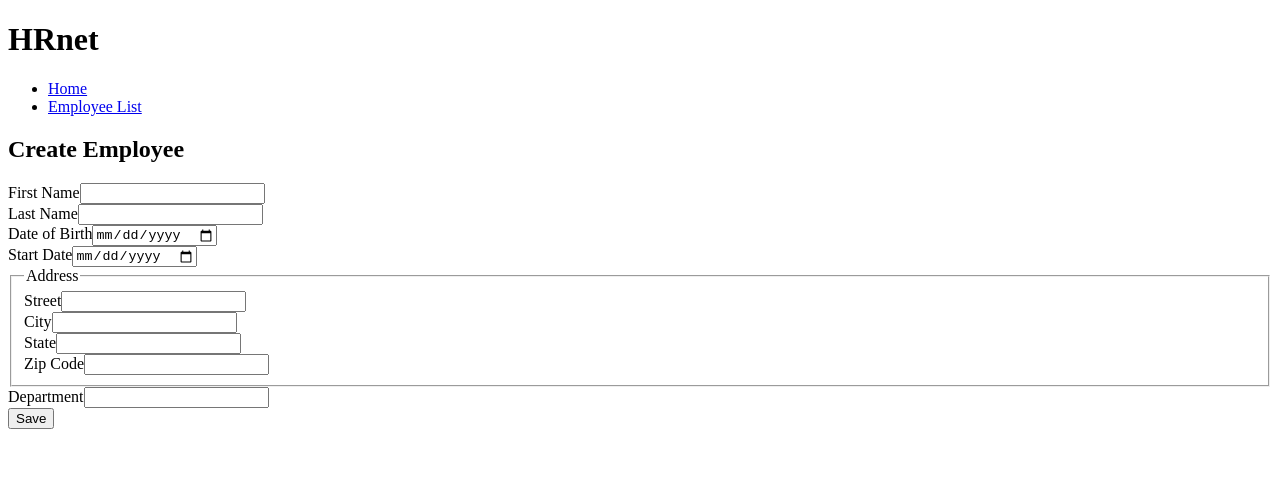
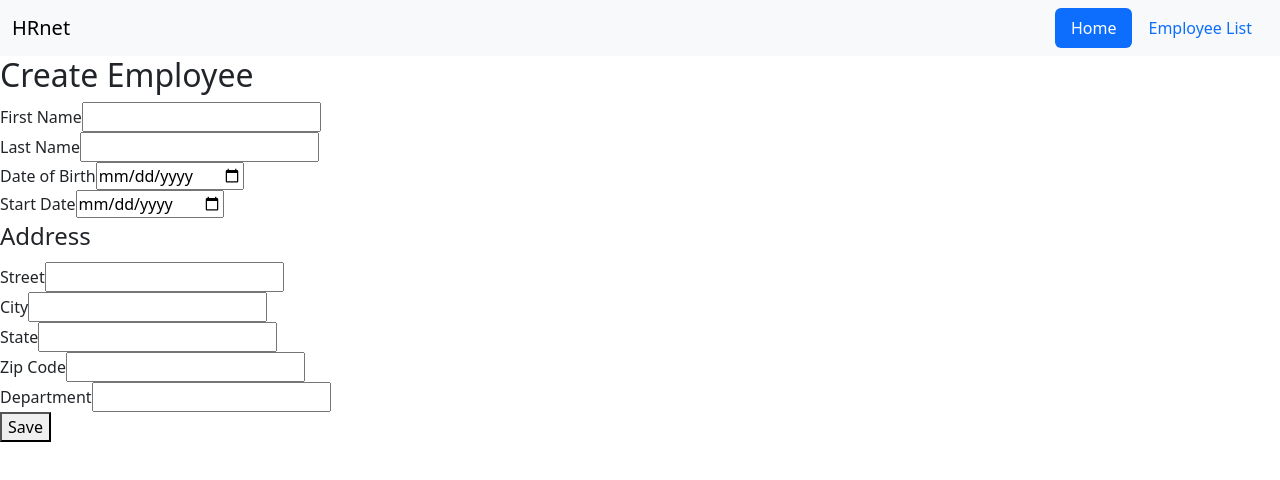
Before and after one commit to Thorekt/RobinOry_14_07072023, a React (Create React App) app: page / in a window 1280 px wide. Shown: the top 480 px of the page. Built offline with nearby package versions, Linux system fonts and the light colour scheme.

Commit message:
navbar base style

```diff
--- a/package.json
+++ b/package.json
@@ -3,12 +3,15 @@
   "version": "0.1.0",
   "private": true,
   "dependencies": {
+    "@popperjs/core": "^2.11.8",
     "@reduxjs/toolkit": "^1.9.5",
     "@testing-library/jest-dom": "^5.14.1",
     "@testing-library/react": "^13.0.0",
     "@testing-library/user-event": "^13.2.1",
+    "bootstrap": "^5.3.0",
     "eslint": "^7.32.0 || ^8.2.0",
     "react": "^18.2.0",
+    "react-bootstrap": "^2.8.0",
     "react-dom": "^18.2.0",
     "react-redux": "^8.1.1",
     "react-router": "^6.14.1",
--- a/src/App.jsx
+++ b/src/App.jsx
@@ -3,14 +3,15 @@
 import CreateEmployee from './app/pages/CreateEmployee';
 import EmployeeList from './app/pages/EmployeeList';
 import Error from './app/pages/Error';
-import Header from './app/components/Header';
+import NavBar from './app/components/NavBar';
+import 'bootstrap/dist/css/bootstrap.min.css';
 import './app/styles/app.css';
 
 function App() {
   return (
-    <div className="main">
+    <main>
       <Router>
-        <Header />
+        <NavBar />
         <div className="main-container">
           <Routes>
             <Route index element={<CreateEmployee />} />
@@ -19,7 +20,7 @@
           </Routes>
         </div>
       </Router>
-    </div>
+    </main>
   );
 }
 
--- a/src/app/components/Header.jsx
+++ /dev/null
@@ -1,12 +0,0 @@
-import React from 'react';
-import NavBar from './NavBar';
-import '../styles/components/header.css';
-
-export default function Header() {
-  return (
-    <header className="main-header">
-      <h1>HRnet</h1>
-      <NavBar />
-    </header>
-  );
-}
--- a/src/app/components/NavBar.jsx
+++ b/src/app/components/NavBar.jsx
@@ -1,17 +1,24 @@
 import React from 'react';
-import { Link } from 'react-router-dom';
+import { Link, NavLink } from 'react-router-dom';
+import '../styles/components/navBar.css';
 
 export default function NavBar() {
   return (
-    <nav className="main-nav">
-      <ul>
-        <li>
-          <Link className="main-nav-item" to="/">Home</Link>
-        </li>
-        <li>
-          <Link className="main-nav-item" to="/EmployeeList">Employee List</Link>
-        </li>
-      </ul>
+    <nav className="navbar navbar-expand-lg bg-body-tertiary">
+      <div className="container-fluid">
+        <Link className="navbar-brand" to="/">HRnet</Link>
+        <button className="navbar-toggler" type="button" data-bs-toggle="collapse" data-bs-target="#navbarNavDropdown" aria-controls="navbarNavDropdown" aria-expanded="false" aria-label="Toggle navigation">
+          <span className="navbar-toggler-icon" />
+        </button>
+        <ul className="nav nav-pills ">
+          <li className="nav-item">
+            <NavLink activeClassName="active" className="nav-link" to="/">Home</NavLink>
+          </li>
+          <li className="nav-item">
+            <NavLink className="nav-link" to="/EmployeeList">Employee List</NavLink>
+          </li>
+        </ul>
+      </div>
     </nav>
   );
 }
```
Also changed, not shown: src/app/styles/components/header.css (deleted), src/app/styles/components/navBar.css (added), 1 other file (tests, documents, lock files or other folders).
